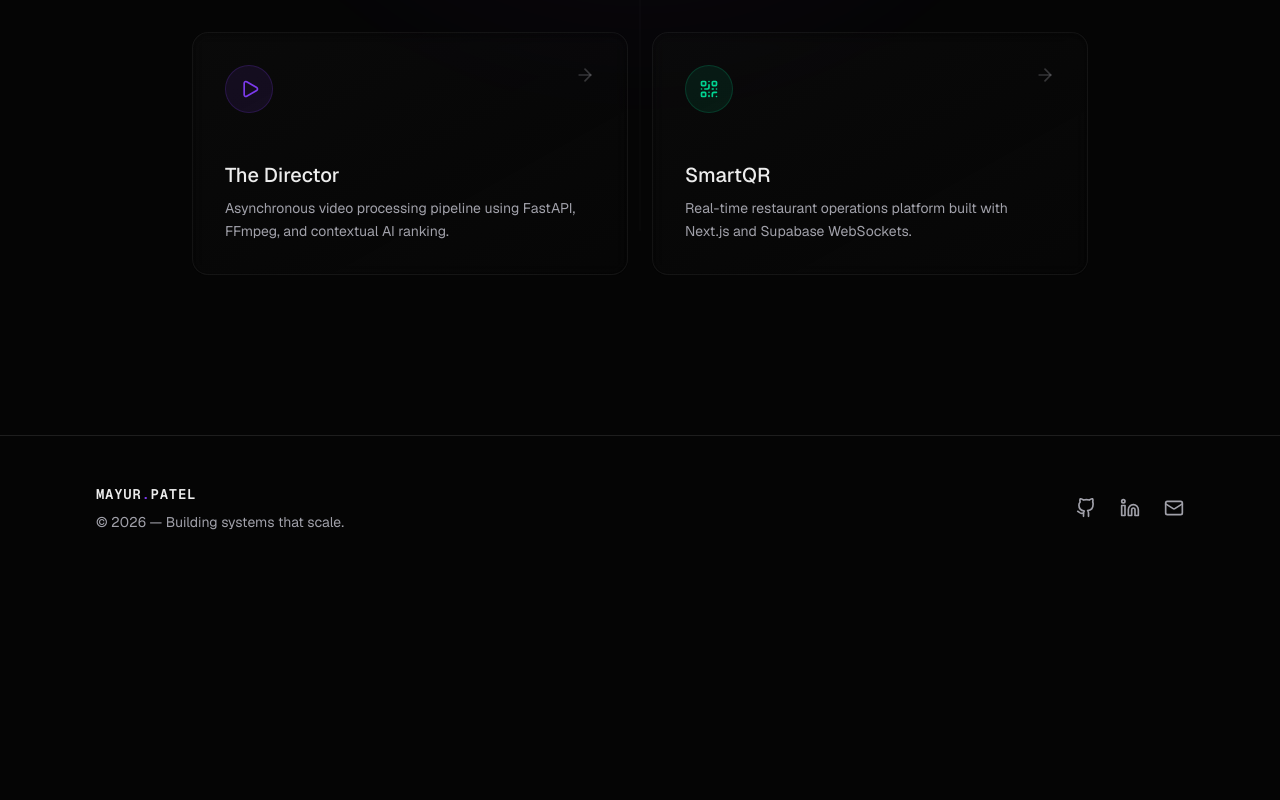
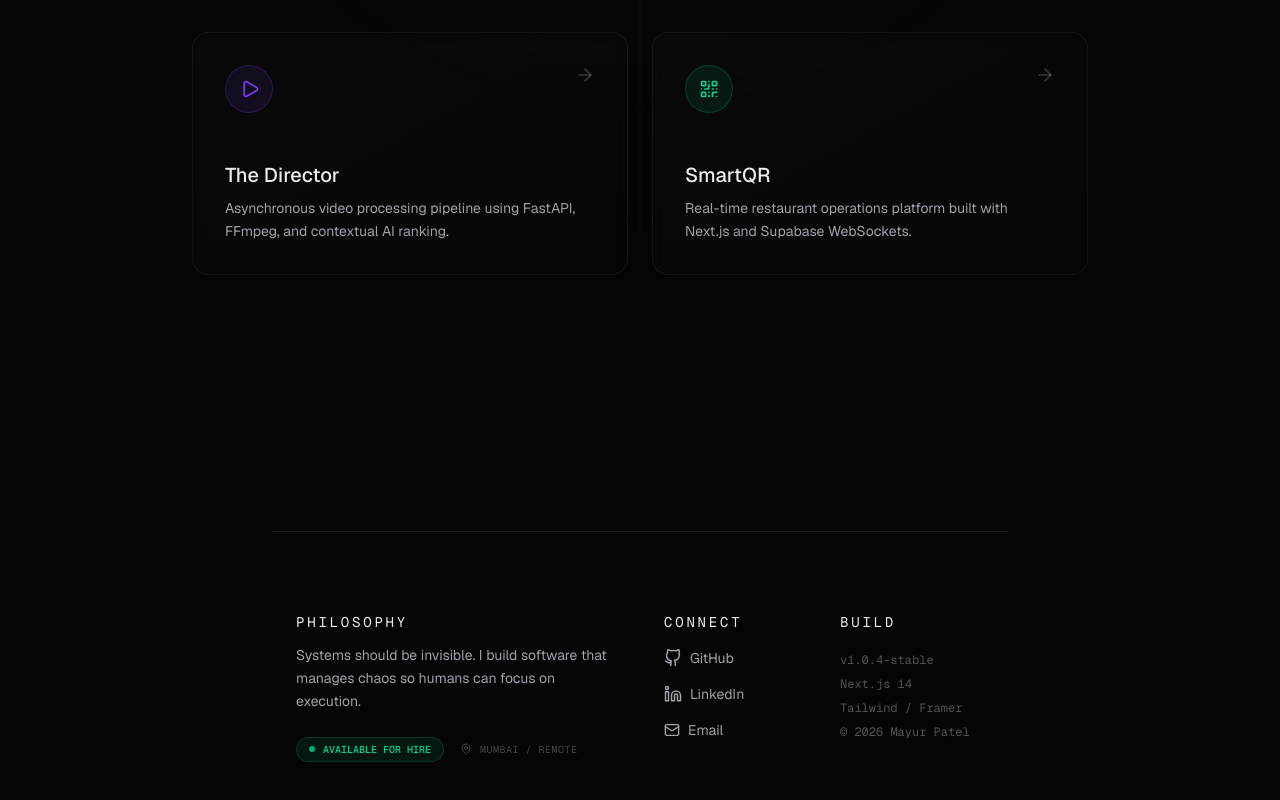
Before and after one commit to mayurpatel78645/mayur-portfolio, a Next.js app: page / in a window 1280 px wide. Shown: the part 1005-1805 px from the top of the page. Before the commit the page ends 1569 px from the top, so only its background shows below. Built offline with nearby package versions, Linux system fonts and the light colour scheme.

Commit message:
refactor footer

```diff
--- a/components/Footer.tsx
+++ b/components/Footer.tsx
@@ -1,41 +1,61 @@
 "use client";
 
-import { Mail } from "lucide-react";
+import { motion } from "framer-motion";
+import { Mail, MapPin } from "lucide-react";
 
 export default function Footer() {
   const currentYear = new Date().getFullYear();
 
   return (
-    <footer className="w-full border-t border-white/10 bg-background pt-12 pb-8 mt-auto">
-      <div className="max-w-7xl mx-auto px-6 md:px-12 lg:px-24 flex flex-col md:flex-row justify-between items-center gap-6">
+    <footer className="max-w-5xl mx-auto py-20 px-6 border-t border-white/10 mt-24">
+      <div className="grid grid-cols-1 md:grid-cols-2 gap-12">
 
-        {/* Brand / Copy */}
-        <div className="flex flex-col items-center md:items-start gap-2">
-          <span className="font-mono text-sm font-semibold tracking-wider text-primary">
-            MAYUR<span className="text-accent">.</span>PATEL
-          </span>
-          <p className="text-sm text-secondary">
-            © {currentYear} — Building systems that scale.
-          </p>
+        {/* Left Side: Philosophy & Status */}
+        <div className="space-y-6">
+          <div>
+            <h3 className="text-sm font-mono uppercase tracking-[0.2em] text-primary mb-3">Philosophy</h3>
+            <p className="text-secondary text-sm leading-relaxed max-w-xs">
+              Systems should be invisible. I build software that manages chaos so humans can focus on execution.
+            </p>
+          </div>
+
+          <div className="flex items-center gap-4">
+            <div className="flex items-center gap-2 px-3 py-1 bg-emerald-500/10 border border-emerald-500/20 rounded-full w-fit">
+              <span className="w-1.5 h-1.5 rounded-full bg-emerald-500 animate-pulse" />
+              <span className="text-[10px] font-mono uppercase text-emerald-400 font-medium">Available for hire</span>
+            </div>
+            <div className="flex items-center gap-2 text-secondary/40 text-[10px] font-mono uppercase tracking-wider">
+              <MapPin className="w-3 h-3" /> Mumbai / Remote
+            </div>
+          </div>
         </div>
 
-        {/* Social Links */}
-        <div className="flex items-center gap-6">
-          <SocialLink
-            href="https://github.com/mayurpatel78645"
-            icon={<GithubIcon />}
-            label="GitHub"
-          />
-          <SocialLink
-            href="https://www.linkedin.com/in/mayur-patel-762087216/"
-            icon={<LinkedinIcon />}
-            label="LinkedIn"
-          />
-          <SocialLink
-            href="mailto:mayurpatel78645@gmail.com"
-            icon={<Mail className="w-5 h-5" />}
-            label="Email"
-          />
+        {/* Right Side: Navigation & Links */}
+        <div className="grid grid-cols-2 gap-8">
+          <div>
+            <h3 className="text-sm font-mono uppercase tracking-[0.2em] text-primary mb-4">Connect</h3>
+            <div className="flex flex-col gap-4">
+              <a href="https://github.com/mayurpatel78645" target="_blank" rel="noreferrer" className="text-sm text-secondary hover:text-accent transition-colors flex items-center gap-2">
+                <GithubIcon /> GitHub
+              </a>
+              <a href="https://www.linkedin.com/in/mayur-patel-762087216/" target="_blank" rel="noreferrer" className="text-sm text-secondary hover:text-accent transition-colors flex items-center gap-2">
+                <LinkedinIcon /> LinkedIn
+              </a>
+              <a href="mailto:mayurpatel78645@gmail.com" className="text-sm text-secondary hover:text-accent transition-colors flex items-center gap-2">
+                <Mail className="w-4 h-4" /> Email
+              </a>
+            </div>
+          </div>
+
+          <div>
+            <h3 className="text-sm font-mono uppercase tracking-[0.2em] text-primary mb-4">Build</h3>
+            <div className="text-xs text-secondary/50 font-mono leading-loose">
+              v1.0.4-stable<br />
+              Next.js 14<br />
+              Tailwind / Framer<br />
+              © {currentYear} Mayur Patel
+            </div>
+          </div>
         </div>
 
       </div>
@@ -43,25 +63,11 @@ export default function Footer() {
   );
 }
 
-function SocialLink({ href, icon, label }: { href: string, icon: React.ReactNode, label: string }) {
-  return (
-    <a
-      href={href}
-      target="_blank"
-      rel="noreferrer"
-      aria-label={label}
-      className="text-secondary hover:text-accent transition-colors duration-200"
-    >
-      {icon}
-    </a>
-  );
-}
-
-// --- Raw optimized SVGs to bypass Lucide brand removals ---
+// --- Your Working Optimized SVGs ---
 
 function GithubIcon() {
   return (
-    <svg xmlns="http://www.w3.org/2000/svg" width="20" height="20" viewBox="0 0 24 24" fill="none" stroke="currentColor" strokeWidth="2" strokeLinecap="round" strokeLinejoin="round">
+    <svg xmlns="http://www.w3.org/2000/svg" width="18" height="18" viewBox="0 0 24 24" fill="none" stroke="currentColor" strokeWidth="2" strokeLinecap="round" strokeLinejoin="round">
       <path d="M15 22v-4a4.8 4.8 0 0 0-1-3.02c3.14-.35 6.44-1.54 6.44-7A5.44 5.44 0 0 0 20 4.77 5.07 5.07 0 0 0 19.91 1S18.73.65 16 2.48a13.38 13.38 0 0 0-7 0C6.27.65 5.09 1 5.09 1A5.07 5.07 0 0 0 5 4.77a5.44 5.44 0 0 0-1.5 3.78c0 5.42 3.3 6.61 6.44 7A4.8 4.8 0 0 0 9 18v4"></path>
       <path d="M9 18c-4.51 2-5-2-7-2"></path>
     </svg>
@@ -70,7 +76,7 @@ function GithubIcon() {
 
 function LinkedinIcon() {
   return (
-    <svg xmlns="http://www.w3.org/2000/svg" width="20" height="20" viewBox="0 0 24 24" fill="none" stroke="currentColor" strokeWidth="2" strokeLinecap="round" strokeLinejoin="round">
+    <svg xmlns="http://www.w3.org/2000/svg" width="18" height="18" viewBox="0 0 24 24" fill="none" stroke="currentColor" strokeWidth="2" strokeLinecap="round" strokeLinejoin="round">
       <path d="M16 8a6 6 0 0 1 6 6v7h-4v-7a2 2 0 0 0-2-2 2 2 0 0 0-2 2v7h-4v-7a6 6 0 0 1 6-6z"></path>
       <rect width="4" height="12" x="2" y="9"></rect>
       <circle cx="4" cy="4" r="2"></circle>
```
